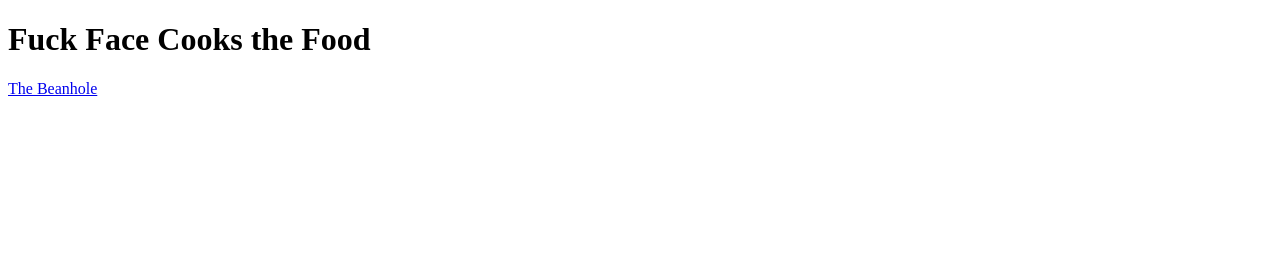
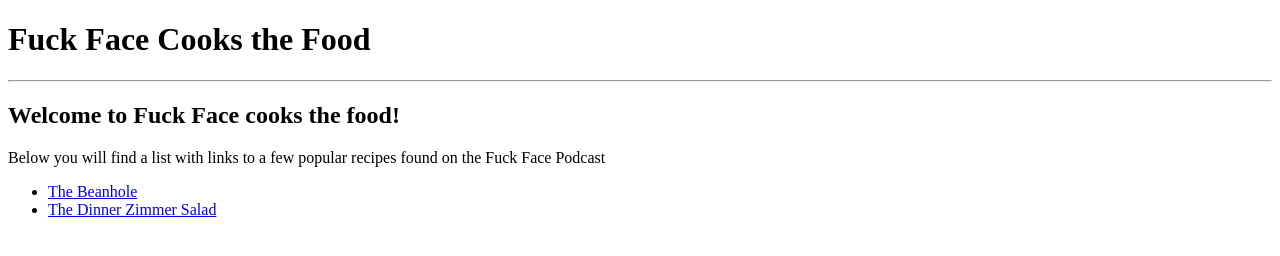
Before and after one commit to theozmann/fuckface-cooks-the-food, a plain HTML site: page index.html in a window 1280 px wide. Drawn offline with Linux system fonts and the light colour scheme.

Commit message:
Start Dinner Zimmer Salad recipe
Added a link to the Dinner Zimmer Salad page on index.html
Started the Dinner Zimmer Salad recipe page and included simple
description

```diff
--- a/index.html
+++ b/index.html
@@ -8,6 +8,19 @@
 </head>
 <body>
     <h1>Fuck Face Cooks the Food</h1>
-    <a href="./recipes/beanhole.html">The Beanhole</a>
+    <hr>
+    <h2>Welcome to Fuck Face cooks the food!</h2>
+    <p>Below you will find a list with links to a few popular recipes found on the Fuck Face Podcast</p>
+
+    <ul>
+        <li>
+            <a href="./recipes/beanhole.html">The Beanhole</a>
+        </li>
+        <li>
+            <a href="./recipes/dinnerzimmersalad.html">The Dinner Zimmer Salad</a>
+        </li>
+    </ul>
+
+
 </body>
 </html>
```
Also changed, not shown: recipes/dinnerzimmersalad.html (added, +18 -0 lines).
